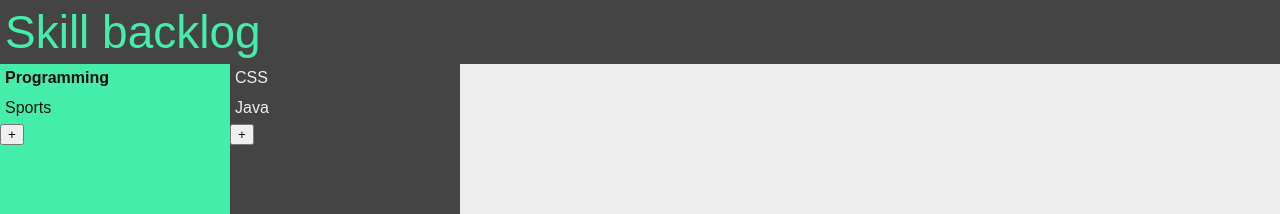
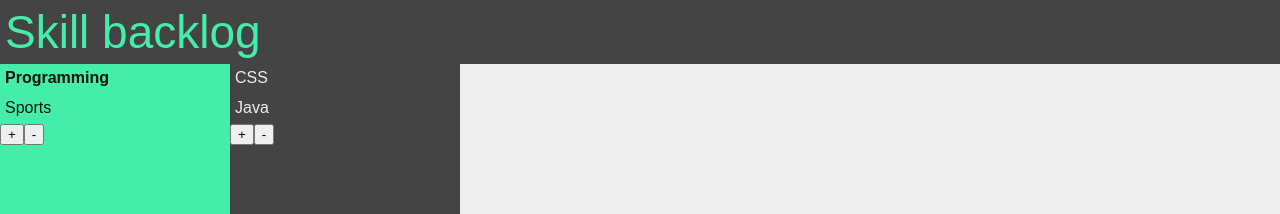
Before and after one commit to Luftare/Backlog, a React (Create React App) app in the folder client/: page / in a window 1280 px wide. Both pictures are taken after a click on the item "Programming". Shown: the top 214 px of the page. Built offline with nearby package versions, Linux system fonts and the light colour scheme.

Commit message:
Create buttons for category deletion

```diff
--- a/client/src/backlog/epics/Epic.js
+++ b/client/src/backlog/epics/Epic.js
@@ -1,9 +1,9 @@
 import React from 'react';
 
-const Epic = ({epic, selectEpic, selectedEpic}) => {
+const Epic = ({epic, selectEpic, selectedEpic, deleteVisible, deleteEpic}) => {
   const classes = "category__item " + (selectedEpic && selectedEpic.name === epic.name? "category__item--active" : "");
   return (
-    <li className={classes} onClick={e => selectEpic(epic)}>{epic.name}</li>
+    <li className={classes} onClick={e => selectEpic(epic)}>{deleteVisible? <button onClick={e => deleteEpic(e, epic)}>-</button> : null}{epic.name}</li>
   );
 };
 
--- a/client/src/backlog/epics/Epics.js
+++ b/client/src/backlog/epics/Epics.js
@@ -6,14 +6,24 @@ class Epics extends Component {
   constructor(props) {
     super(props);
     this.state = {
-      inputVisible: false
+      inputVisible: false,
+      deleteVisible: false,
     };
 
     this.showInput = () => {
       this.setState({inputVisible: true});
     };
 
+    this.toggleShowDelete = () => {
+      this.setState({deleteVisible: !this.state.deleteVisible});
+    }
+
     this.submitEpic = () => {
+
+    };
+
+    this.deleteEpic = (e, epic) => {
+      e.stopPropagation();
 
     };
 
@@ -28,13 +38,13 @@ class Epics extends Component {
       <div className="l-container l-container--narrow l-container--accent">
         <ul className="category">
         {epics.map(epic => {
-          return <Epic key={epic.name} selectEpic={selectEpic} selectedEpic={selectedEpic} epic={epic}></Epic>;
+          return <Epic key={epic.name} selectEpic={selectEpic} deleteVisible={this.state.deleteVisible} deleteEpic={this.deleteEpic} selectedEpic={selectedEpic} epic={epic}></Epic>;
         })}
         </ul>
         {this.state.inputVisible? <input type="text" /> : null}
         {this.state.inputVisible
           ? <span><button onClick={this.submitEpic}>-></button><button onClick={this.cancelInput}>x</button></span>
-          : <button onClick={this.showInput}>+</button>
+          : <span><button onClick={this.showInput}>+</button><button onClick={this.toggleShowDelete}>-</button></span>
         }
 
       </div>
--- a/client/src/backlog/topics/Topic.js
+++ b/client/src/backlog/topics/Topic.js
@@ -1,9 +1,9 @@
 import React from 'react';
 
-const Topic = ({topic, selectTopic, selectedTopic}) => {
+const Topic = ({topic, selectTopic, selectedTopic, deleteTopic, deleteVisible}) => {
   const classes = "category__item " + (selectedTopic && selectedTopic.name === topic.name? "category__item--active" : "");
   return (
-    <li className={classes} onClick={e => selectTopic(topic)}>{topic.name}</li>
+    <li className={classes} onClick={e => selectTopic(topic)}>{deleteVisible? <button onClick={e => deleteTopic(e, topic)}>-</button> : null}{topic.name}</li>
   );
 };
 
--- a/client/src/backlog/topics/Topics.js
+++ b/client/src/backlog/topics/Topics.js
@@ -6,14 +6,24 @@ class Topics extends Component {
   constructor(props) {
     super(props);
     this.state = {
-      inputVisible: false
+      inputVisible: false,
+      deleteVisible: false,
     };
 
     this.showInput = () => {
       this.setState({inputVisible: true});
     };
 
+    this.toggleShowDelete = () => {
+      this.setState({deleteVisible: !this.state.deleteVisible});
+    }
+
     this.submitTopic = () => {
+
+    };
+
+    this.deleteTopic = (e, epic) => {
+      e.stopPropagation();
 
     };
 
@@ -28,7 +38,7 @@ class Topics extends Component {
       <div className="l-container l-container--narrow l-container--dark">
         <ul className="category">
         {topics.map(topic => {
-          return <Topic key={topic.name} selectedTopic={selectedTopic} selectTopic={selectTopic} topic={topic}></Topic>;
+          return <Topic key={topic.name} selectedTopic={selectedTopic} deleteTopic={this.deleteTopic} deleteVisible={this.state.deleteVisible} selectTopic={selectTopic} topic={topic}></Topic>;
         })}
         </ul>
         {this.state.inputVisible? <input type="text" /> : null}
@@ -36,7 +46,7 @@ class Topics extends Component {
           ? (
             this.state.inputVisible
               ? <span><button onClick={this.submitTopic}>-></button><button onClick={this.cancelInput}>x</button></span>
-              : <button onClick={this.showInput}>+</button>
+              : <span><button onClick={this.showInput}>+</button><button onClick={this.toggleShowDelete}>-</button></span>
           )
           : null}
       </div>
```
